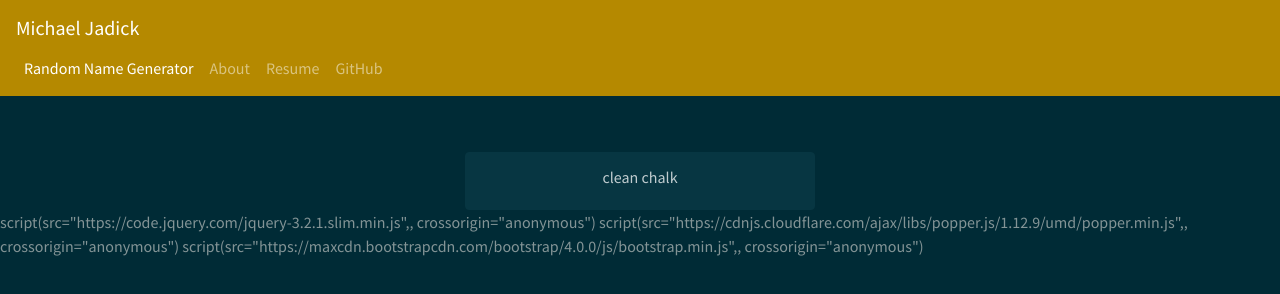
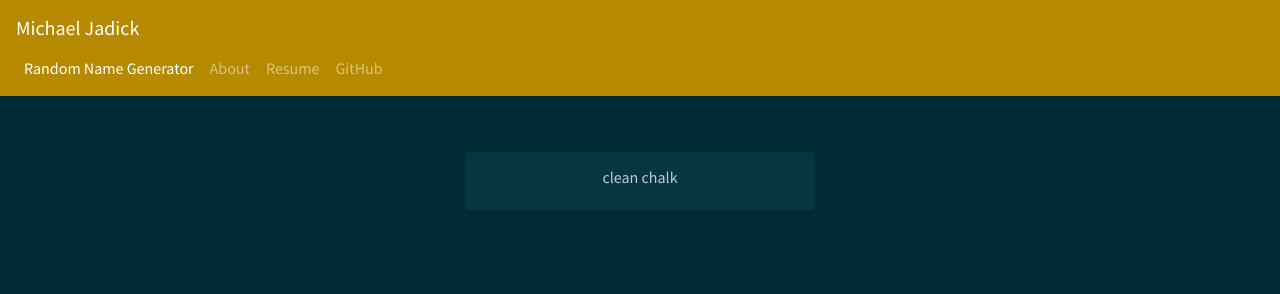
Before and after one commit to taco-tues-on-a-fri/Random-Username-Generator, a plain HTML site: page index.html in a window 1280 px wide. Drawn offline with nearby package versions, Linux system fonts and the light colour scheme.

Commit message:
fixed html tag for script

```diff
--- a/index.html
+++ b/index.html
@@ -58,9 +58,9 @@
   </div>
   </div>
   <script src="scripts/clipboard.min.js"></script>
-  script(src="https://code.jquery.com/jquery-3.2.1.slim.min.js", integrity="sha384-KJ3o2DKtIkvYIK3UENzmM7KCkRr/rE9/Qpg6aAZGJwFDMVNA/GpGFF93hXpG5KkN", crossorigin="anonymous")</script>
-  script(src="https://cdnjs.cloudflare.com/ajax/libs/popper.js/1.12.9/umd/popper.min.js", integrity="sha384-ApNbgh9B+Y1QKtv3Rn7W3mgPxhU9K/ScQsAP7hUibX39j7fakFPskvXusvfa0b4Q", crossorigin="anonymous")</script>
-  script(src="https://maxcdn.bootstrapcdn.com/bootstrap/4.0.0/js/bootstrap.min.js", integrity="sha384-JZR6Spejh4U02d8jOt6vLEHfe/JQGiRRSQQxSfFWpi1MquVdAyjUar5+76PVCmYl", crossorigin="anonymous")</script>
+  <script src="https://code.jquery.com/jquery-3.2.1.slim.min.js", integrity="sha384-KJ3o2DKtIkvYIK3UENzmM7KCkRr/rE9/Qpg6aAZGJwFDMVNA/GpGFF93hXpG5KkN", crossorigin="anonymous"></script>
+  <script src="https://cdnjs.cloudflare.com/ajax/libs/popper.js/1.12.9/umd/popper.min.js", integrity="sha384-ApNbgh9B+Y1QKtv3Rn7W3mgPxhU9K/ScQsAP7hUibX39j7fakFPskvXusvfa0b4Q", crossorigin="anonymous"></script>
+  <script src="https://maxcdn.bootstrapcdn.com/bootstrap/4.0.0/js/bootstrap.min.js", integrity="sha384-JZR6Spejh4U02d8jOt6vLEHfe/JQGiRRSQQxSfFWpi1MquVdAyjUar5+76PVCmYl", crossorigin="anonymous"></script>
   <script src="data.js"></script>
   <script src="main.js"></script>
 
```
